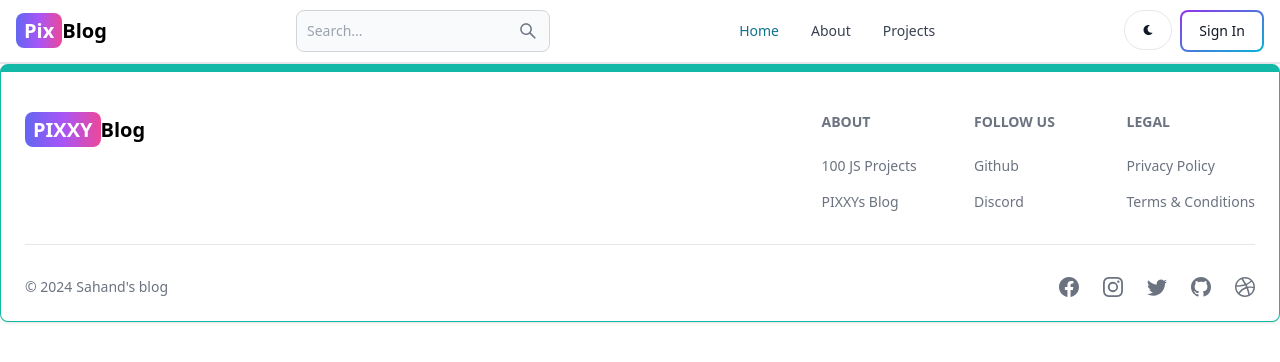
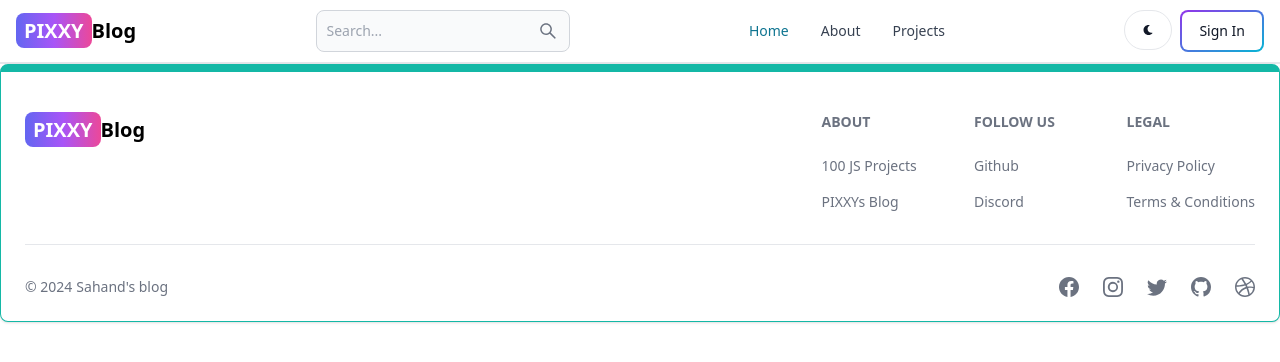
Before and after one commit to gozde-apkk/MERN-BLOG, a React (Vite) app in the folder client/: page / in a window 1280 px wide. Shown: the top 362 px of the page. Built offline with nearby package versions, Linux system fonts and the light colour scheme.

Commit message:
updated header component

```diff
--- a/client/src/components/Header.jsx
+++ b/client/src/components/Header.jsx
@@ -1,10 +1,14 @@
 import { Link , useLocation} from "react-router-dom";
-import { Navbar, TextInput, Button } from "flowbite-react";
+import { Navbar, TextInput, Button, Dropdown, Avatar } from "flowbite-react";
 import { AiOutlineSearch } from "react-icons/ai";
 import { FaMoon } from "react-icons/fa";
-
+import {useSelector} from 'react-redux';
 const Header = () => {
 
+   const {user} = useSelector((state) => state.user);
+   console.log(user);
+    const currentUser = user.currentUser;
+    console.log(currentUser);
   const path = useLocation().pathname;
   return (
     <Navbar className="border-b-2">
@@ -13,7 +17,7 @@
         className="self-center whitespace-nowrap text-sm sm:text-xl font-semibold fark:text-white"
       >
         <span className="px-2 py-1 bg-gradient-to-r from-indigo-500 via-purple-500 to-pink-500 rounded-lg text-white">
-          Pix
+          PIXXY
         </span>
         Blog
       </Link>
@@ -32,9 +36,31 @@
         <Button className="w-12 h-10 hidden sm:inline" color="gray" pill>
           <FaMoon />
         </Button>
-        <Link to="/sign-in">
+        {currentUser?
+
+     (
+
+      <Dropdown
+           arrowIcon={false}
+           inline
+           label={
+            <Avatar alt="user" img={currentUser?.profilePicture}rounded/>
+           }>
+                 <Dropdown.Header>
+              <span className="block text-sm">@{currentUser?.username}</span>
+              <span className="block text-sm font-medium truncate">{currentUser?.email}</span>
+            </Dropdown.Header>
+            <Link to={'/dashboard?tab=profile'}>
+              <Dropdown.Item>
+                Profile
+              </Dropdown.Item>
+              <Dropdown.Divider/>
+              <Dropdown.Item>Sign Out</Dropdown.Item>
+            </Link>
+
+        </Dropdown>) : (<Link to="/sign-in">
           <Button gradientDuoTone="purpleToBlue" outline>Sign In</Button>
-        </Link>
+        </Link>)}
         <Navbar.Toggle/>
       </div>
       <Navbar.Collapse>
```
